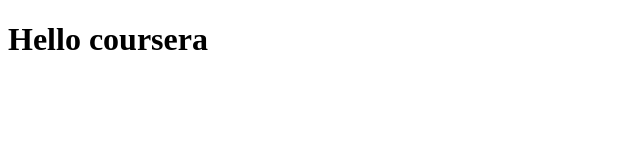
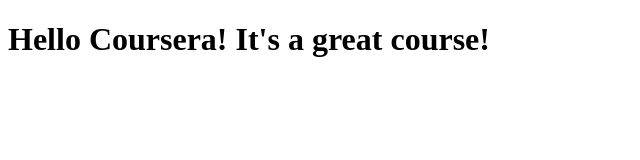
Before and after one commit to christsea/coursera-test, a plain HTML site: page site/index.html in a window 1280 px wide. Shown: the whole page, without its empty margins (0-640 px from the left). Drawn offline with Linux system fonts and the light colour scheme.

Commit message:
Small addition to our page content

```diff
--- a/site/index.html
+++ b/site/index.html
@@ -1,10 +1,10 @@
 <!DOCTYPE html>
 <html>
 <head>
-	<title></title>
+	<title>Hello Cousera</title>
 </head>
 <body>
-	<h1>Hello coursera</h1>
+	<h1>Hello Coursera! It's a great course!</h1>
 
 </body>
 </html>
```
